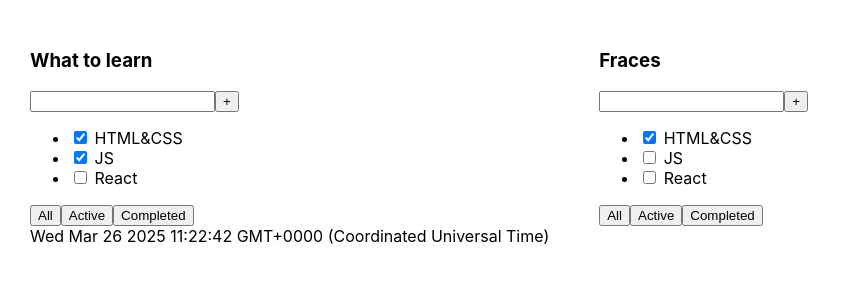
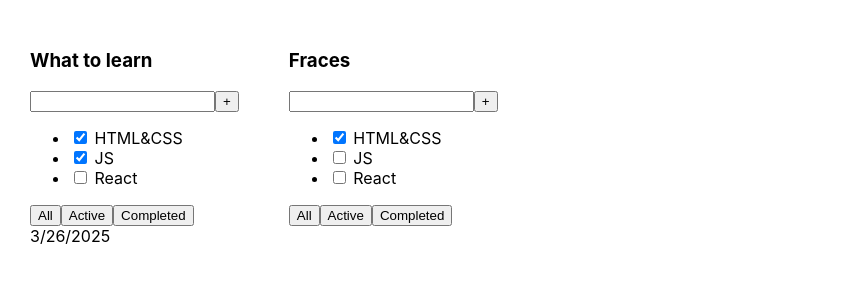
Before and after one commit to VanoKi/todolist-react, a React (Vite) app: page / in a window 1280 px wide. Shown: the top 300 px of the page, without its empty margins (0-841 px from the left). Built offline with nearby package versions, Linux system fonts and the light colour scheme.

Commit message:
fix: date

```diff
--- a/src/App.tsx
+++ b/src/App.tsx
@@ -1,5 +1,6 @@
 import './App.css'
 import {TodoListItem} from "./TodoListItem.tsx";
+const Day = new Date()
 
 export type Task = {
   id: number
@@ -20,7 +21,7 @@ const App = () => {
     { id: 3, title: 'Yo', isDone: false },
   ]
   return <div className="app">
-    <TodoListItem title={'What to learn'} tasks={tasks1} date={String(new Date())}/>
+    <TodoListItem title={'What to learn'} tasks={tasks1} date={String(Day.toLocaleDateString())}/>
     <TodoListItem title={'Fraces'} tasks={tasks2} />
   </div>
 }
```
